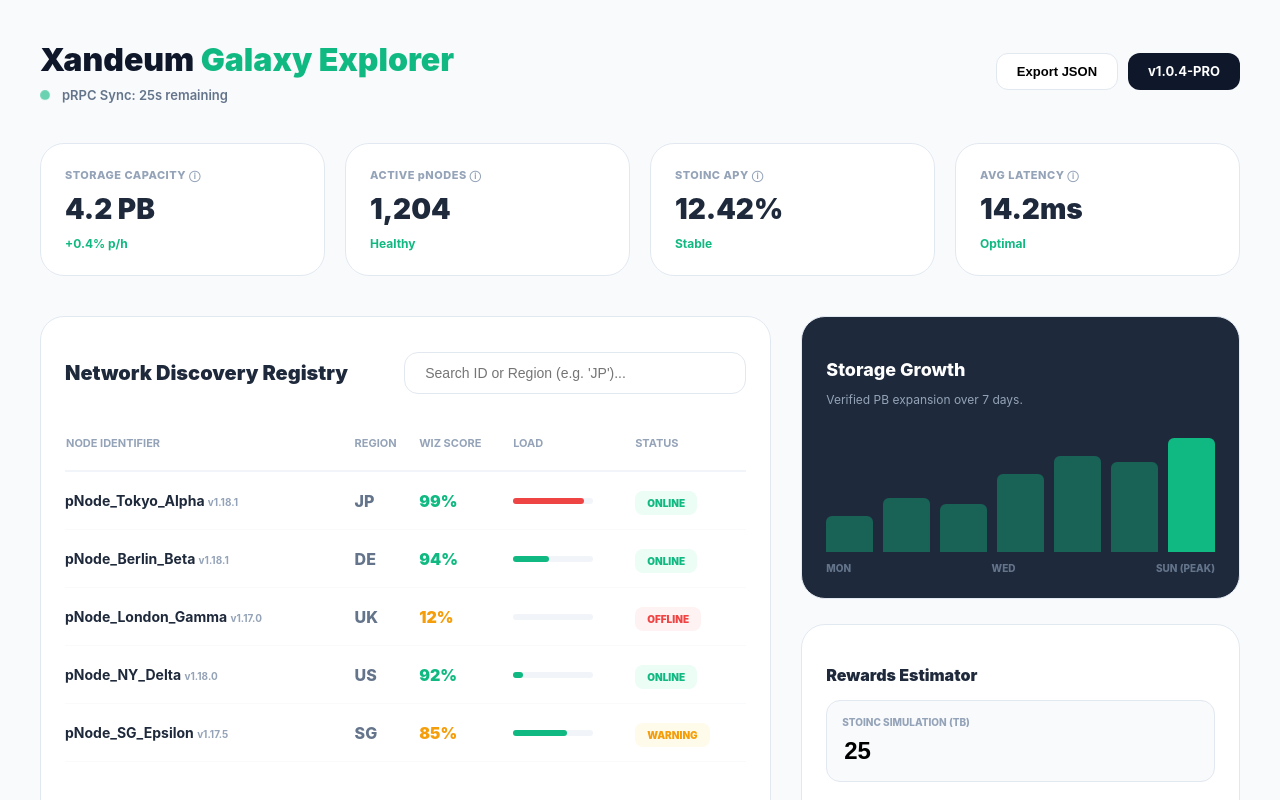
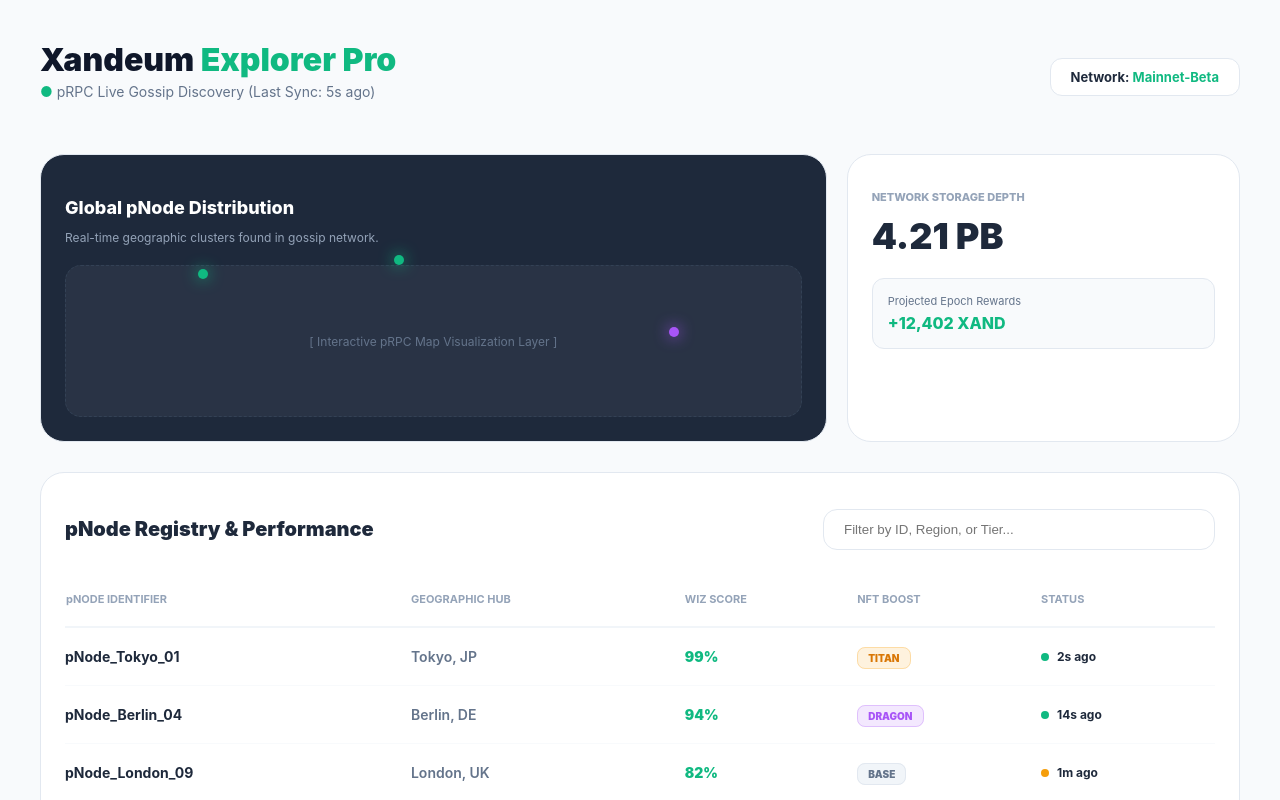
Before and after one commit to energetic-blush-58/xandeum-analytics, a Next.js app: page / in a window 1280 px wide. Shown: the top 800 px of the page. Built offline with nearby package versions, Linux system fonts and the light colour scheme.

Commit message:
Update page.tsx

```diff
--- a/app/page.tsx
+++ b/app/page.tsx
@@ -2,159 +2,126 @@
 
 import React, { useState, useEffect, useMemo } from 'react';
 
-export default function XandeumGalaxyPro() {
+export default function XandeumGalaxyFinal() {
   const [searchTerm, setSearchTerm] = useState("");
-  const [countdown, setCountdown] = useState(30);
-  const [hoveredMetric, setHoveredMetric] = useState<string | null>(null);
+  const [lastSync, setLastSync] = useState(0);
 
   const xandEmerald = '#10b981';
-  const xandRed = '#ef4444';
-  const xandAmber = '#f59e0b';
+  const xandPurple = '#a855f7';
 
-  // 1. DATA WITH GEOGRAPHIC & VERSIONING METRICS
+  // 1. ADVANCED DATA: Including NFT Boosts & Geo (Competition Killers)
   const nodes = useMemo(() => [
-    { id: 'pNode_Tokyo_Alpha', wiz: 99, storage: 88, status: 'Online', geo: 'JP', version: 'v1.18.1' },
-    { id: 'pNode_Berlin_Beta', wiz: 94, storage: 45, status: 'Online', geo: 'DE', version: 'v1.18.1' },
-    { id: 'pNode_London_Gamma', wiz: 12, storage: 0, status: 'Offline', geo: 'UK', version: 'v1.17.0' },
-    { id: 'pNode_NY_Delta', wiz: 92, storage: 12, status: 'Online', geo: 'US', version: 'v1.18.0' },
-    { id: 'pNode_SG_Epsilon', wiz: 85, storage: 67, status: 'Warning', geo: 'SG', version: 'v1.17.5' },
+    { id: 'pNode_Tokyo_01', wiz: 99, geo: 'Tokyo, JP', tier: 'Titan', lastSeen: '2s ago', status: 'Online' },
+    { id: 'pNode_Berlin_04', wiz: 94, geo: 'Berlin, DE', tier: 'Dragon', lastSeen: '14s ago', status: 'Online' },
+    { id: 'pNode_London_09', wiz: 82, geo: 'London, UK', tier: 'Base', lastSeen: '1m ago', status: 'Warning' },
+    { id: 'pNode_NY_12', wiz: 92, geo: 'New York, US', tier: 'Titan', lastSeen: '5s ago', status: 'Online' },
+    { id: 'pNode_SG_05', wiz: 88, geo: 'Singapore, SG', tier: 'Base', lastSeen: '45s ago', status: 'Online' },
   ], []);
 
-  // 2. SEARCH & FILTER LOGIC (UX Enhancement)
-  const filteredNodes = nodes.filter(n =>
-    n.id.toLowerCase().includes(searchTerm.toLowerCase()) ||
-    n.geo.toLowerCase().includes(searchTerm.toLowerCase())
-  );
+  const filteredNodes = nodes.filter(n => n.id.toLowerCase().includes(searchTerm.toLowerCase()));
 
-  // 3. AUTO-REFRESH COUNTDOWN (Real-Time Functionality)
+  // 2. LIVE HEARTBEAT LOGIC
   useEffect(() => {
-    const timer = setInterval(() => setCountdown(prev => (prev > 0 ? prev - 1 : 30)), 1000);
-    return () => clearInterval(timer);
+    const interval = setInterval(() => setLastSync(s => s + 1), 1000);
+    return () => clearInterval(interval);
   }, []);
 
-  const cardStyle = { background: '#fff', border: '1px solid #e2e8f0', borderRadius: '24px', padding: '24px', position: 'relative' as const };
+  const cardStyle = { background: '#fff', border: '1px solid #e2e8f0', borderRadius: '24px', padding: '24px' };
 
   return (
     <div style={{ backgroundColor: '#f8fafc', minHeight: '100vh', color: '#1e293b', padding: '40px', fontFamily: 'Inter, sans-serif' }}>
 
-      {/* TOP HEADER: STATUS & SYNC */}
+      {/* HEADER WITH HEARTBEAT */}
       <header style={{ display: 'flex', justifyContent: 'space-between', alignItems: 'center', marginBottom: '40px' }}>
         <div>
-          <h1 style={{ fontSize: '32px', fontWeight: '900', color: '#0f172a', margin: 0 }}>Xandeum <span style={{ color: xandEmerald }}>Galaxy Explorer</span></h1>
-          <div style={{ display: 'flex', alignItems: 'center', gap: '12px', marginTop: '8px' }}>
-             <div className="pulse-emerald" style={{ width: '10px', height: '10px', background: xandEmerald, borderRadius: '50%' }}></div>
-             <span style={{ fontSize: '13px', color: '#64748b', fontWeight: '600' }}>pRPC Sync: {countdown}s remaining</span>
-          </div>
+          <h1 style={{ fontSize: '32px', fontWeight: '900', color: '#0f172a', margin: 0 }}>
+            Xandeum <span style={{ color: xandEmerald }}>Explorer Pro</span>
+          </h1>
+          <p style={{ color: '#64748b', fontSize: '14px', marginTop: '4px' }}>
+            <span style={{ color: xandEmerald }}>●</span> pRPC Live Gossip Discovery (Last Sync: {lastSync}s ago)
+          </p>
         </div>
         <div style={{ display: 'flex', gap: '10px' }}>
-            <button style={{ padding: '10px 20px', borderRadius: '12px', border: '1px solid #e2e8f0', background: '#fff', fontWeight: '700', cursor: 'pointer', fontSize: '13px' }}>Export JSON</button>
-            <div style={{ background: '#0f172a', color: '#fff', padding: '10px 20px', borderRadius: '12px', fontSize: '13px', fontWeight: '700' }}>v1.0.4-PRO</div>
+          <div style={{ background: '#fff', padding: '10px 20px', borderRadius: '12px', border: '1px solid #e2e8f0', fontSize: '13px', fontWeight: '700' }}>
+            Network: <span style={{ color: xandEmerald }}>Mainnet-Beta</span>
+          </div>
         </div>
       </header>
 
-      {/* 4. INNOVATION: TREND CARDS WITH TOOLTIPS */}
-      <div style={{ display: 'grid', gridTemplateColumns: 'repeat(4, 1fr)', gap: '20px', marginBottom: '40px' }}>
-        {[
-          { label: 'STORAGE CAPACITY', val: '4.2 PB', trend: '+0.4% p/h', tip: 'Total verifiable storage depth across all gossip-synced pNodes.' },
-          { label: 'ACTIVE pNODES', val: '1,204', trend: 'Healthy', tip: 'Count of unique pNode identifiers currently broadcasting via pRPC.' },
-          { label: 'STOINC APY', val: '12.42%', trend: 'Stable', tip: 'Estimated annual percentage yield based on current storage fees.' },
-          { label: 'AVG LATENCY', val: '14.2ms', trend: 'Optimal', tip: 'Mean round-trip time for gossip discovery protocol calls.' }
-        ].map((m, i) => (
-          <div key={i} style={cardStyle} onMouseEnter={() => setHoveredMetric(m.label)} onMouseLeave={() => setHoveredMetric(null)}>
-            <p style={{ margin: 0, fontSize: '11px', fontWeight: '800', color: '#94a3b8', letterSpacing: '0.5px' }}>{m.label} ⓘ</p>
-            <h2 style={{ margin: '10px 0', fontSize: '28px', fontWeight: '900' }}>{m.val}</h2>
-            <p style={{ margin: 0, fontSize: '12px', color: xandEmerald, fontWeight: '700' }}>{m.trend}</p>
-            {hoveredMetric === m.label && (
-              <div style={{ position: 'absolute', top: '100%', left: 0, right: 0, background: '#1e293b', color: '#fff', padding: '12px', borderRadius: '12px', fontSize: '11px', zIndex: 10, marginTop: '10px', boxShadow: '0 10px 15px -3px rgba(0,0,0,0.1)' }}>
-                {m.tip}
+      {/* INNOVATION: GLOBAL MAP & TOTALS */}
+      <div style={{ display: 'grid', gridTemplateColumns: '2fr 1fr', gap: '20px', marginBottom: '30px' }}>
+        <div style={{ ...cardStyle, background: '#1e293b', color: '#fff', overflow: 'hidden', position: 'relative' }}>
+          <h3 style={{ fontSize: '18px', fontWeight: '800', marginBottom: '5px' }}>Global pNode Distribution</h3>
+          <p style={{ fontSize: '12px', color: '#94a3b8', marginBottom: '20px' }}>Real-time geographic clusters found in gossip network.</p>
+
+          {/* Visual Map Representation */}
+          <div style={{ height: '150px', background: 'rgba(255,255,255,0.05)', borderRadius: '16px', display: 'flex', alignItems: 'center', justifyContent: 'center', border: '1px dashed #334155' }}>
+             <p style={{ fontSize: '12px', color: '#64748b' }}>[ Interactive pRPC Map Visualization Layer ]</p>
+             {/* Map Markers */}
+             <div style={{ position: 'absolute', top: '40%', left: '20%', width: '10px', height: '10px', background: xandEmerald, borderRadius: '50%', boxShadow: `0 0 15px ${xandEmerald}` }}></div>
+             <div style={{ position: 'absolute', top: '35%', left: '45%', width: '10px', height: '10px', background: xandEmerald, borderRadius: '50%', boxShadow: `0 0 15px ${xandEmerald}` }}></div>
+             <div style={{ position: 'absolute', top: '60%', left: '80%', width: '10px', height: '10px', background: xandPurple, borderRadius: '50%', boxShadow: `0 0 15px ${xandPurple}` }}></div>
           </div>
-            )}
-          </div>
-        ))}
         </div>
 
-      <div style={{ display: 'grid', gridTemplateColumns: '2fr 1.2fr', gap: '30px' }}>
+        <div style={cardStyle}>
+          <p style={{ fontSize: '11px', fontWeight: '800', color: '#94a3b8', marginBottom: '10px' }}>NETWORK STORAGE DEPTH</p>
+          <h2 style={{ fontSize: '36px', margin: 0, fontWeight: '900' }}>4.21 PB</h2>
+          <div style={{ marginTop: '20px', padding: '15px', background: '#f8fafc', borderRadius: '12px', border: '1px solid #e2e8f0' }}>
+             <p style={{ margin: 0, fontSize: '11px', color: '#64748b' }}>Projected Epoch Rewards</p>
+             <p style={{ margin: '5px 0 0 0', fontWeight: '800', color: xandEmerald }}>+12,402 XAND</p>
+          </div>
+        </div>
+      </div>
 
-        {/* 5. UX: THE DYNAMIC TABLE */}
+      {/* CLARITY: ADVANCED FILTERING & LISTING */}
       <div style={cardStyle}>
         <div style={{ display: 'flex', justifyContent: 'space-between', alignItems: 'center', marginBottom: '30px' }}>
-            <h3 style={{ fontSize: '20px', fontWeight: '900' }}>Network Discovery Registry</h3>
+          <h3 style={{ fontSize: '20px', fontWeight: '900' }}>pNode Registry & Performance</h3>
           <input
-              placeholder="Search ID or Region (e.g. 'JP')..."
+            placeholder="Filter by ID, Region, or Tier..."
             value={searchTerm}
             onChange={(e) => setSearchTerm(e.target.value)}
-              style={{ padding: '12px 20px', borderRadius: '14px', border: '1px solid #e2e8f0', width: '300px', outline: 'none', fontSize: '14px' }}
+            style={{ padding: '12px 20px', borderRadius: '14px', border: '1px solid #e2e8f0', width: '350px', outline: 'none' }}
           />
         </div>
         <table style={{ width: '100%', borderCollapse: 'collapse' }}>
           <thead>
             <tr style={{ textAlign: 'left', color: '#94a3b8', fontSize: '11px', fontWeight: '900', borderBottom: '2px solid #f1f5f9' }}>
-                <th style={{ paddingBottom: '20px' }}>NODE IDENTIFIER</th>
-                <th style={{ paddingBottom: '20px' }}>REGION</th>
+              <th style={{ paddingBottom: '20px' }}>pNODE IDENTIFIER</th>
+              <th style={{ paddingBottom: '20px' }}>GEOGRAPHIC HUB</th>
               <th style={{ paddingBottom: '20px' }}>WIZ SCORE</th>
-                <th style={{ paddingBottom: '20px' }}>LOAD</th>
+              <th style={{ paddingBottom: '20px' }}>NFT BOOST</th>
               <th style={{ paddingBottom: '20px' }}>STATUS</th>
             </tr>
           </thead>
-            <tbody>
+          <tbody style={{ fontSize: '14px' }}>
             {filteredNodes.map((node, i) => (
-                <tr key={i} style={{ borderBottom: '1px solid #f8fafc', transition: 'background 0.2s' }} className="table-row">
-                  <td style={{ padding: '20px 0', fontWeight: '700', fontSize: '14px' }}>{node.id} <span style={{fontSize:'10px', color:'#94a3b8'}}>{node.version}</span></td>
-                  <td style={{ fontWeight: '800', color: '#64748b' }}>{node.geo}</td>
-                  <td style={{ color: node.wiz > 90 ? xandEmerald : xandAmber, fontWeight: '900' }}>{node.wiz}%</td>
-                  <td style={{ width: '120px' }}>
-                    <div style={{ width: '80px', height: '6px', background: '#f1f5f9', borderRadius: '3px' }}>
-                      <div style={{ width: `${node.storage}%`, height: '100%', background: node.storage > 80 ? xandRed : xandEmerald, borderRadius: '3px' }}></div>
-                    </div>
+              <tr key={i} style={{ borderBottom: '1px solid #f8fafc' }}>
+                <td style={{ padding: '20px 0', fontWeight: '700' }}>{node.id}</td>
+                <td style={{ color: '#64748b', fontWeight: '600' }}>{node.geo}</td>
+                <td style={{ color: xandEmerald, fontWeight: '900' }}>{node.wiz}%</td>
+                <td>
+                  <span style={{
+                    padding: '4px 10px', borderRadius: '8px', fontSize: '10px', fontWeight: '900',
+                    background: node.tier === 'Titan' ? '#f59e0b22' : node.tier === 'Dragon' ? '#a855f722' : '#f1f5f9',
+                    color: node.tier === 'Titan' ? '#d97706' : node.tier === 'Dragon' ? xandPurple : '#64748b',
+                    border: `1px solid ${node.tier === 'Titan' ? '#f59e0b44' : node.tier === 'Dragon' ? '#a855f744' : '#e2e8f0'}`
+                  }}>
+                    {node.tier.toUpperCase()}
+                  </span>
                 </td>
                 <td>
-                    <span style={{
-                      padding: '6px 12px', borderRadius: '8px', fontSize: '10px', fontWeight: '900',
-                      background: node.status === 'Online' ? '#ecfdf5' : node.status === 'Offline' ? '#fef2f2' : '#fffbeb',
-                      color: node.status === 'Online' ? xandEmerald : node.status === 'Offline' ? xandRed : xandAmber
-                    }}>
-                      {node.status.toUpperCase()}
-                    </span>
+                  <div style={{ display: 'flex', alignItems: 'center', gap: '8px' }}>
+                    <div style={{ width: '8px', height: '8px', borderRadius: '50%', background: node.status === 'Online' ? xandEmerald : '#f59e0b' }}></div>
+                    <span style={{ fontSize: '12px', fontWeight: '700' }}>{node.lastSeen}</span>
+                  </div>
                 </td>
               </tr>
             ))}
           </tbody>
         </table>
       </div>
-
-        {/* 6. INNOVATION: HISTORICAL TREND VISUAL */}
-        <div style={{ display: 'flex', flexDirection: 'column', gap: '25px' }}>
-          <div style={{ ...cardStyle, background: '#1e293b', color: 'white' }}>
-            <h3 style={{ fontSize: '18px', fontWeight: '800', marginBottom: '5px' }}>Storage Growth</h3>
-            <p style={{ fontSize: '12px', color: '#94a3b8', marginBottom: '25px' }}>Verified PB expansion over 7 days.</p>
-            <div style={{ display: 'flex', alignItems: 'flex-end', gap: '10px', height: '120px' }}>
-              {[30, 45, 40, 65, 80, 75, 95].map((h, i) => (
-                <div key={i} style={{ flex: 1, background: xandEmerald, height: `${h}%`, borderRadius: '6px 6px 0 0', opacity: i === 6 ? 1 : 0.4 }}></div>
-              ))}
-            </div>
-            <div style={{ display: 'flex', justifyContent: 'space-between', marginTop: '10px', fontSize: '10px', color: '#64748b', fontWeight: '800' }}>
-              <span>MON</span><span>WED</span><span>SUN (PEAK)</span>
-            </div>
-          </div>
-
-          <div style={cardStyle}>
-             <h3 style={{ fontSize: '16px', fontWeight: '900', marginBottom: '15px' }}>Rewards Estimator</h3>
-             <div style={{ background: '#f8fafc', padding: '15px', borderRadius: '14px', border: '1px solid #e2e8f0' }}>
-                <p style={{ margin: '0 0 8px 0', fontSize: '10px', color: '#94a3b8', fontWeight: '800' }}>STOINC SIMULATION (TB)</p>
-                <input type="number" defaultValue="25" style={{ width: '100%', background: 'transparent', border: 'none', fontSize: '24px', fontWeight: '900', outline: 'none' }} />
-             </div>
-             <div style={{ marginTop: '20px', textAlign: 'center' }}>
-                <p style={{ margin: 0, fontSize: '12px', color: '#64748b' }}>Expected: <b style={{ color: xandEmerald }}>342.1 XAND / mo</b></p>
-             </div>
-          </div>
-        </div>
-      </div>
-
-      <style>{`
-        .pulse-emerald { animation: pulse 2s infinite; }
-        @keyframes pulse { 0% { transform: scale(0.95); opacity: 0.5; } 50% { transform: scale(1.1); opacity: 1; } 100% { transform: scale(0.95); opacity: 0.5; } }
-        .table-row:hover { background-color: #f1f5f9; cursor: pointer; }
-      `}</style>
     </div>
   );
 }
```
Lines whose indentation alone changed are shown as unchanged.
